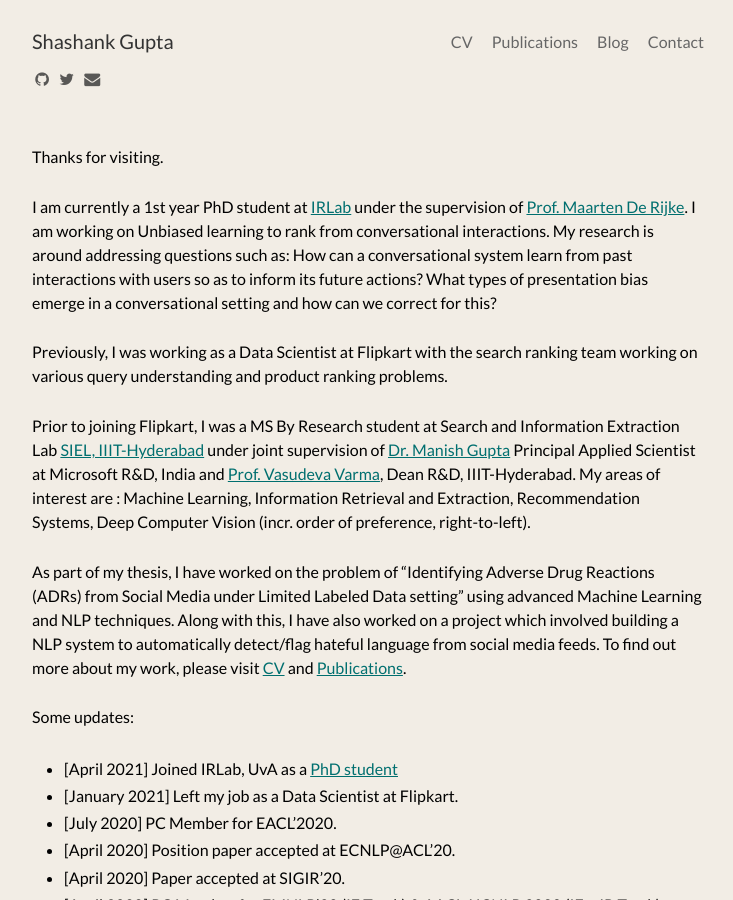
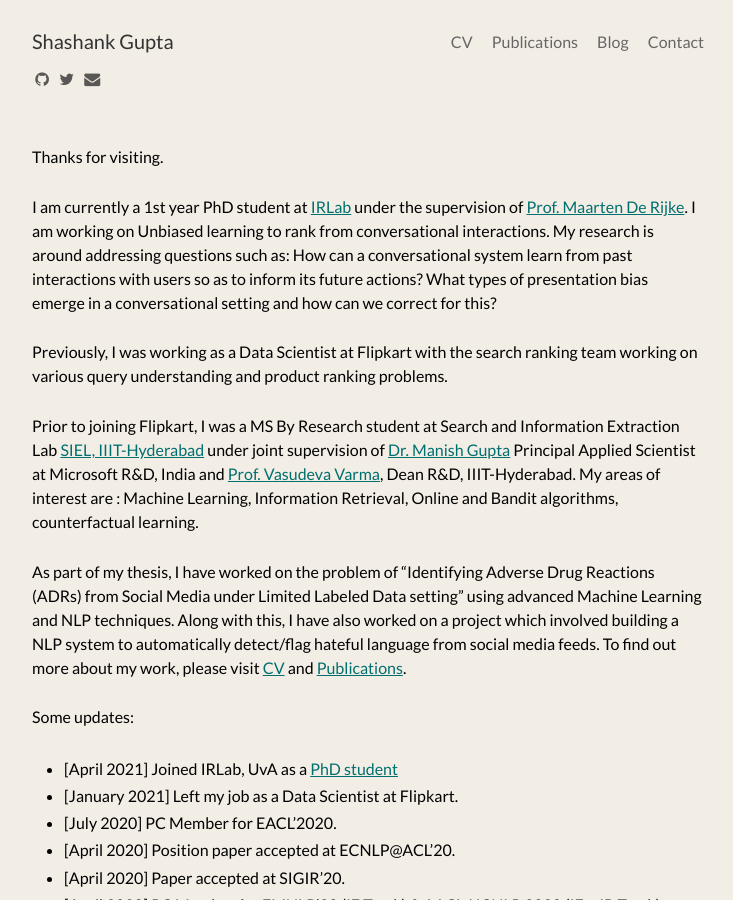
Before and after one commit to shashankg7/shashankg7.github.io, a Jekyll site: the page built from index.md, in a window 1280 px wide and 900 px high. Shown: the whole window, without its empty margins (272-1005 px from the left). Built offline with Jekyll 4.4.1, drawn with Linux system fonts in a browser that asks for light colours; nearby versions of some CDN libraries.

Commit message:
Update index.md

```diff
--- a/index.md
+++ b/index.md
@@ -9,7 +9,7 @@
 
 Previously, I was working as a Data Scientist at Flipkart with the search ranking team working on various query understanding and product ranking problems.
 
-Prior to joining Flipkart, I was a MS By Research student at Search and Information Extraction Lab [SIEL, IIIT-Hyderabad](search.iiit.ac.in) under joint supervision of [Dr. Manish Gupta](https://www.microsoft.com/en-us/research/people/gmanish/?from=http%3A%2F%2Fresearch.microsoft.com%2Fen-us%2Fpeople%2Fgmanish%2F#) Principal Applied Scientist at Microsoft R&D, India and [Prof. Vasudeva Varma](https://faculty.iiit.ac.in/~vv/Home.html), Dean R&D, IIIT-Hyderabad. My areas of interest are : Machine Learning, Information Retrieval and Extraction, Recommendation Systems, Deep Computer Vision (incr. order of preference, right-to-left).
+Prior to joining Flipkart, I was a MS By Research student at Search and Information Extraction Lab [SIEL, IIIT-Hyderabad](search.iiit.ac.in) under joint supervision of [Dr. Manish Gupta](https://www.microsoft.com/en-us/research/people/gmanish/?from=http%3A%2F%2Fresearch.microsoft.com%2Fen-us%2Fpeople%2Fgmanish%2F#) Principal Applied Scientist at Microsoft R&D, India and [Prof. Vasudeva Varma](https://faculty.iiit.ac.in/~vv/Home.html), Dean R&D, IIIT-Hyderabad. My areas of interest are : Machine Learning, Information Retrieval, Online and Bandit algorithms, counterfactual learning.
 
 As part of my thesis, I have worked on the problem of "Identifying Adverse Drug Reactions (ADRs) from Social Media under Limited Labeled Data setting" using advanced Machine Learning and NLP techniques. Along with this, I have also worked on a project which involved building a NLP system to automatically detect/flag hateful language from social media feeds.
 To find out more about my work, please visit [CV](/resume-final.pdf) and [Publications](/publications/).
```
